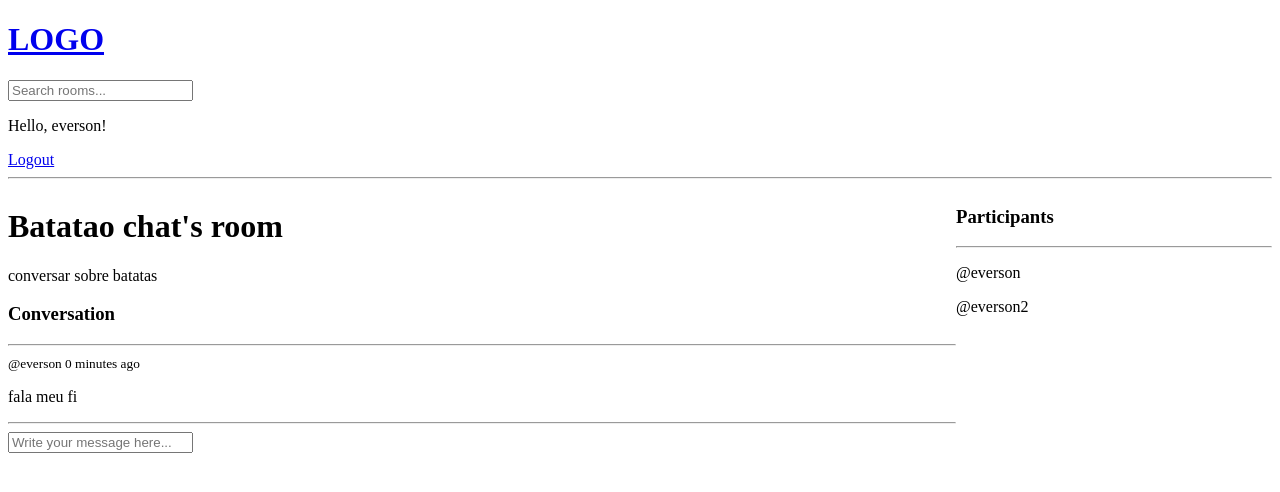
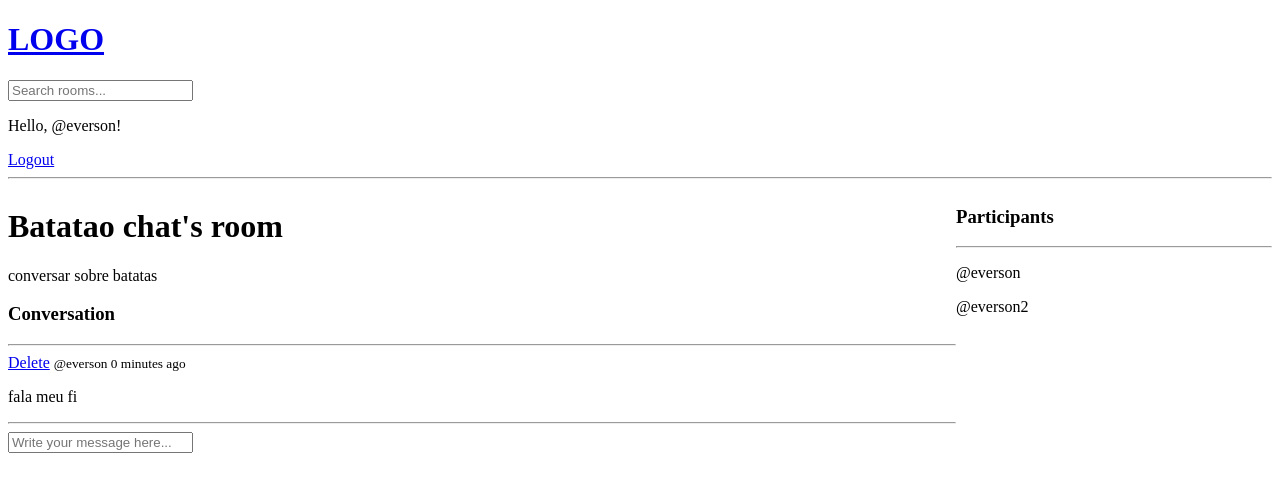
Before and after one commit to esteveseverson/django-blog, a Django app: page /room/6/ in a window 1280 px wide. Shown: the top 492 px of the page. Run offline with Django 5.2, Linux system fonts and the light colour scheme; a user stored in the database is signed in; data comes from the database, SQL or seed files in the repository.

Commit message:
feat: delete message

```diff
--- a/base/templates/base/room.html
+++ b/base/templates/base/room.html
@@ -21,6 +21,9 @@
 
                 {% for message in room_messages %}
                     <div>
+                        {% if request.user == message.user %}
+                            <a href="{% url 'delete-message' message.id %}">Delete</a>
+                        {% endif %}
                         <small> @{{message.user}} {{message.created_at|timesince}} ago </small>
                         <p> {{ message.body }} </p>
                         <hr>
--- a/base/urls.py
+++ b/base/urls.py
@@ -14,4 +14,6 @@ urlpatterns = [
     path('create-room/', views.create_room, name='create-room'),
     path('update-room/<str:pk>/', views.update_room, name='update-room'),
     path('delete-room/<str:pk>/', views.delete_room, name='delete-room'),
+    # crud message
+    path('delete-message/<str:pk>/', views.delete_message, name='delete-message'),
 ]
--- a/base/views.py
+++ b/base/views.py
@@ -144,4 +144,22 @@ def delete_room(request: HttpRequest, pk: str):
         room.delete()
         return redirect('home')
 
-    return render(request, 'base/delete.html', {'obj': room})
+    context = {'obj': room}
+
+    return render(request, 'base/delete.html', context)
+
+
+@login_required(login_url='login')
+def delete_message(request: HttpRequest, pk: str):
+    message = Message.objects.get(id=pk)
+
+    if request.user != message.user:
+        return HttpResponse('You are not allowed here.')
+
+    if request.method == 'POST':
+        message.delete()
+        return redirect('home')
+
+    context = {'obj': message}
+
+    return render(request, 'base/delete.html', context)
--- a/templates/navbar.html
+++ b/templates/navbar.html
@@ -7,7 +7,7 @@
 </form>
 
 {% if request.user.is_authenticated %}
-    <p>Hello, {{ request.user }}! </p>
+    <p>Hello, @{{ request.user }}! </p>
     <a href="{% url 'logout' %}"> Logout </a>
 {% else %}
     <a href="{% url 'login' %}"> Login </a>
```
